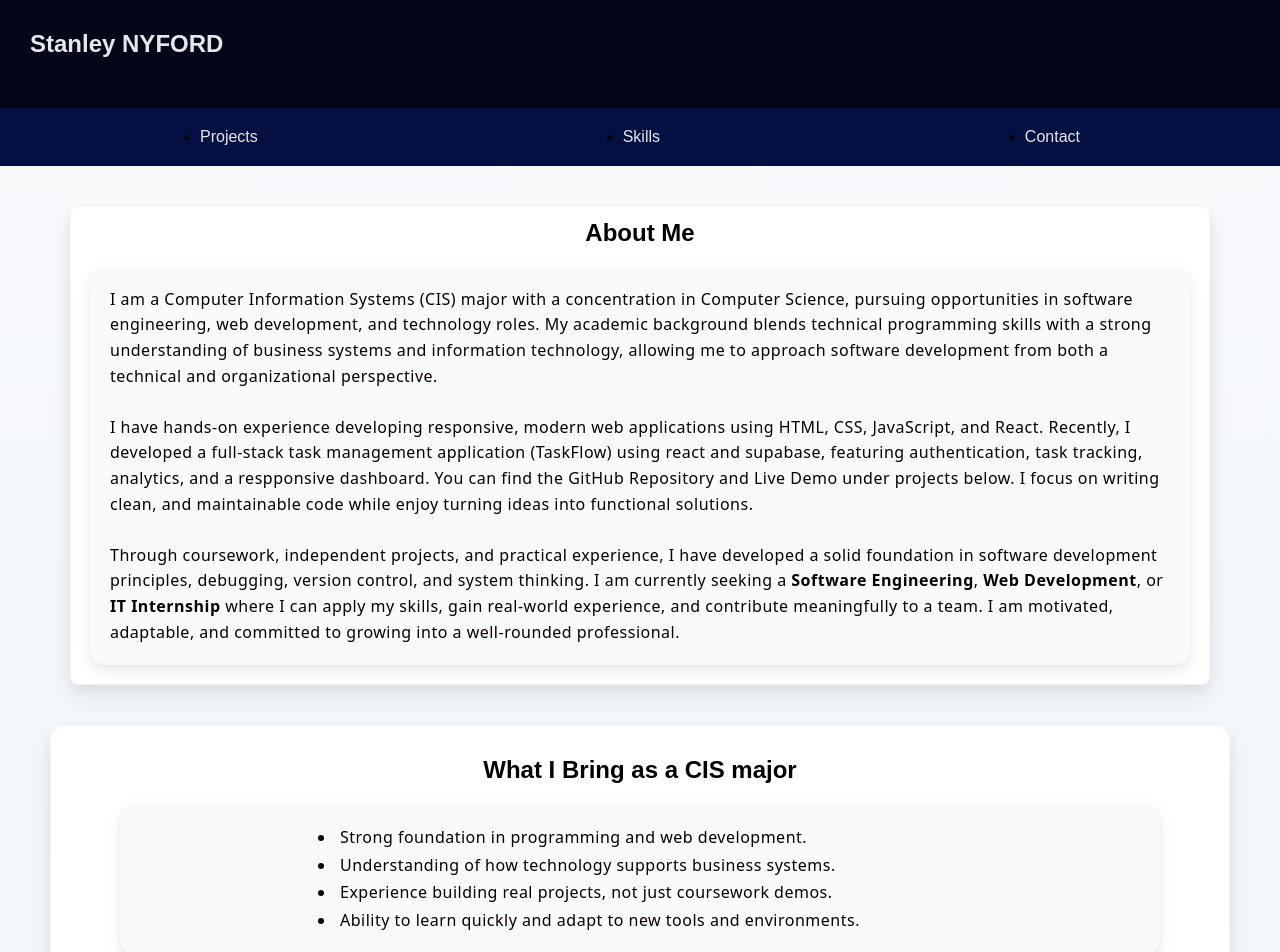
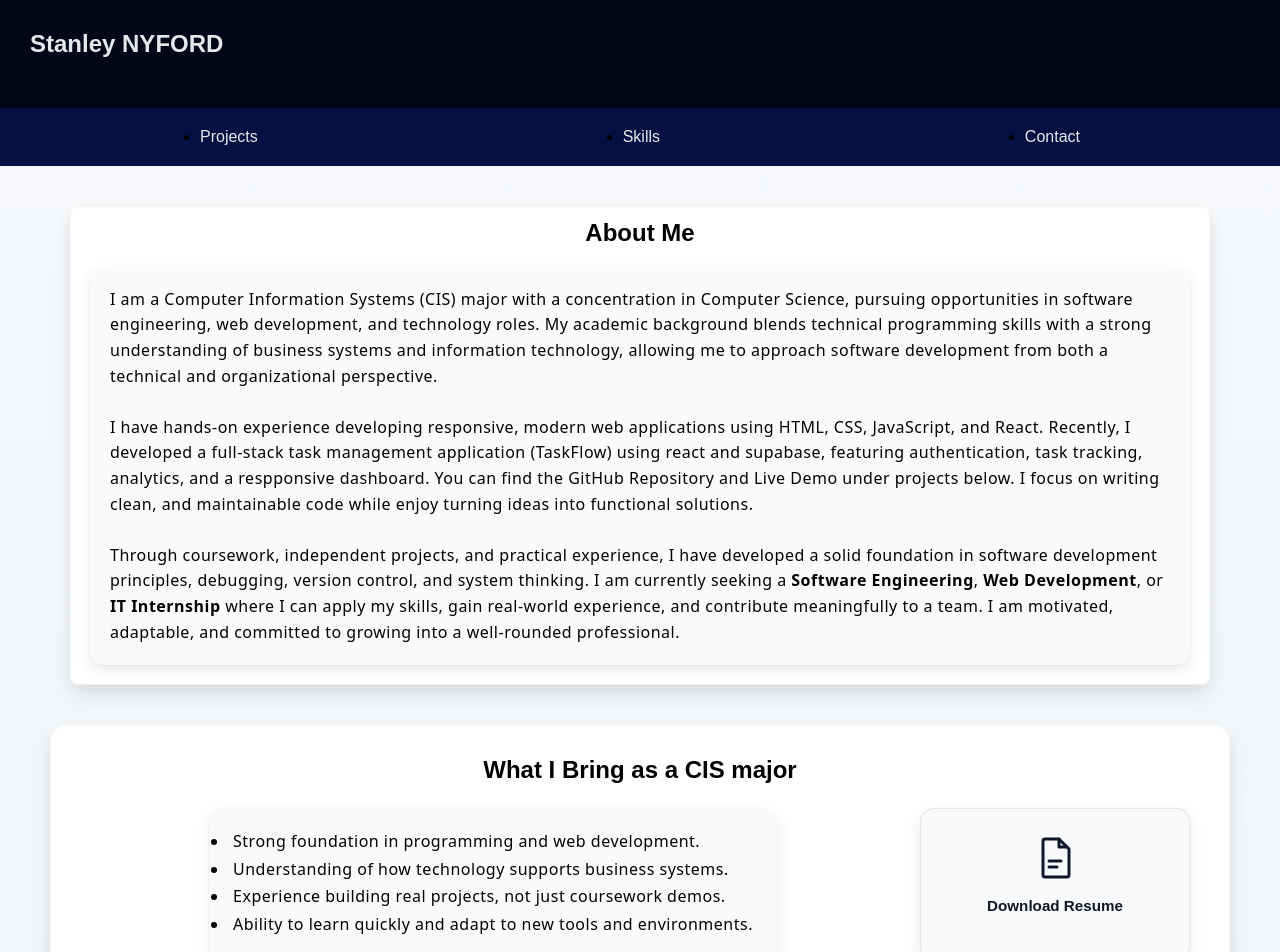
Before and after one commit to stanleytarun777/Portfolio-Website, a React (Vite) app: page / in a window 1280 px wide. Shown: the top 952 px of the page. Built offline with nearby package versions, Linux system fonts and the light colour scheme.

Commit message:
Add hero resume download card

```diff
--- a/src/components/Hero.jsx
+++ b/src/components/Hero.jsx
@@ -2,14 +2,53 @@ export default function Hero() {
     return (
         <section className="hero">
             <h2>What I Bring as a CIS major</h2>
-
+            <div className="hero-summary">
                 <ul>
-                 <li>Strong foundation in programming and web development.</li>
-                 <li>Understanding of how technology supports business systems.</li>
-                 <li>Experience building real projects, not just coursework demos.</li>
-                 <li>Ability to learn quickly and adapt to new tools and environments.</li>
+                    <li>Strong foundation in programming and web development.</li>
+                    <li>Understanding of how technology supports business systems.</li>
+                    <li>Experience building real projects, not just coursework demos.</li>
+                    <li>Ability to learn quickly and adapt to new tools and environments.</li>
                 </ul>
 
+                <a
+                    className="hero-resume-card"
+                    href="/resume.pdf"
+                    target="_blank"
+                    rel="noopener noreferrer"
+                    download
+                    aria-label="Download resume PDF"
+                >
+                    <svg
+                        width="48"
+                        height="48"
+                        viewBox="0 0 24 24"
+                        fill="none"
+                        xmlns="http://www.w3.org/2000/svg"
+                        aria-hidden="true"
+                    >
+                        <path
+                            d="M7 3h7l5 5v13a1 1 0 0 1-1 1H7a1 1 0 0 1-1-1V4a1 1 0 0 1 1-1z"
+                            stroke="#0f172a"
+                            strokeWidth="1.5"
+                            strokeLinejoin="round"
+                        />
+                        <path
+                            d="M14 3v4h4"
+                            stroke="#0f172a"
+                            strokeWidth="1.5"
+                            strokeLinecap="round"
+                            strokeLinejoin="round"
+                        />
+                        <path
+                            d="M9 14h6M9 17h4"
+                            stroke="#0f172a"
+                            strokeWidth="1.5"
+                            strokeLinecap="round"
+                        />
+                    </svg>
+                    <span>Download Resume</span>
+                </a>
+            </div>
 
             <div className="hero-buttons">
                 <a className="btn" href="#Projects">View Projects</a>
--- a/src/components/Skills.jsx
+++ b/src/components/Skills.jsx
@@ -18,7 +18,7 @@ export default function Skills() {
                 <h3>Backend & Data (Foundational)</h3>
                 <ul>
                     <li>REST APIs (frontend and backend integration)</li>
-                    <li>Supabase (authentication, database integration, client SDK)</li>
+                    <li>Supabase (authentication, database integration)</li>
                     <li>Basic SQL (querying, filtering, and relational concepts)</li>
                     <li>Data handling fundamentals</li>
                 </ul>
--- a/src/index.css
+++ b/src/index.css
@@ -122,6 +122,12 @@ section {
   text-align: center;
   padding-top: 20px;
 }
+.hero-summary {
+  display: flex;
+  align-items: stretch;
+  gap: 24px;
+  margin-top: 24px;
+}
 .hero ul {
   max-width: 1000px;
   max-height: 300px;
@@ -151,6 +157,37 @@ section {
   text-align: left;
   transition: transform 160ms ease, box-shadow 160ms ease;
   font-family:system-ui, -apple-system, BlinkMacSystemFont, 'Segoe UI', Roboto, Oxygen, Ubuntu, Cantarell, 'Open Sans', 'Helvetica Neue', sans-serif;
+}
+.hero-resume-card {
+  flex-shrink: 0;
+  width: 220px;
+  padding: 24px;
+  border-radius: 14px;
+  border: 1px solid rgba(15, 23, 42, 0.08);
+  background: var(--surface-soft);
+  display: flex;
+  flex-direction: column;
+  align-items: center;
+  gap: 16px;
+  text-decoration: none;
+  color: #0f172a;
+  font-weight: 600;
+  box-shadow:
+    0 1px 2px rgba(0,0,0,0.05),
+    0 6px 16px rgba(0,0,0,0.08);
+  transition: transform 160ms ease, box-shadow 160ms ease;
+}
+.hero-resume-card:hover {
+  transform: translateY(-2px);
+  box-shadow:
+    0 4px 10px rgba(0,0,0,0.10),
+    0 14px 28px rgba(0,0,0,0.14);
+}
+.hero-resume-card svg {
+  display: block;
+}
+.hero-resume-card span {
+  font-size: 0.95rem;
 }
 
 .project-card {
@@ -259,6 +296,12 @@ section h2 {
     flex-direction: column;
     text-align: center;
   }
+  .hero-summary {
+    flex-direction: column;
+  }
+  .hero-resume-card {
+    width: 100%;
+  }
 }
 
 .skill-category1 {
```
